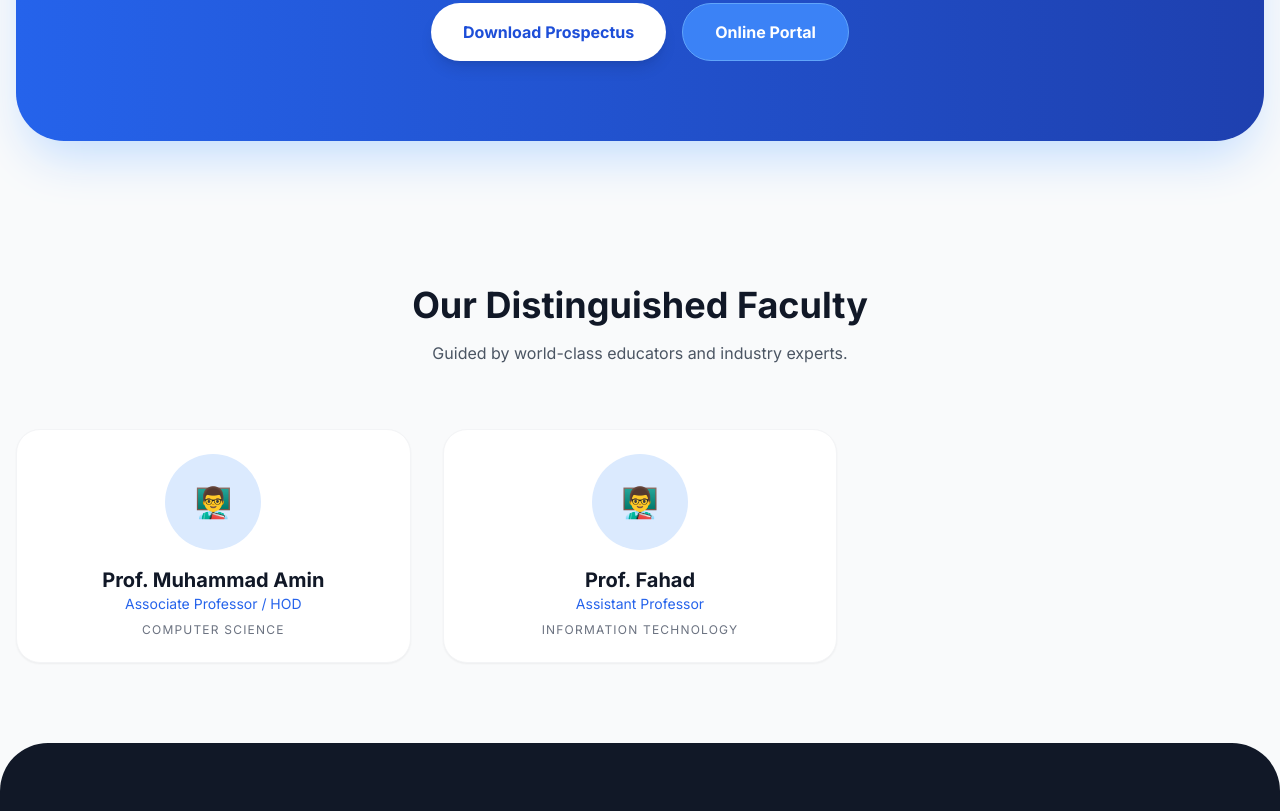
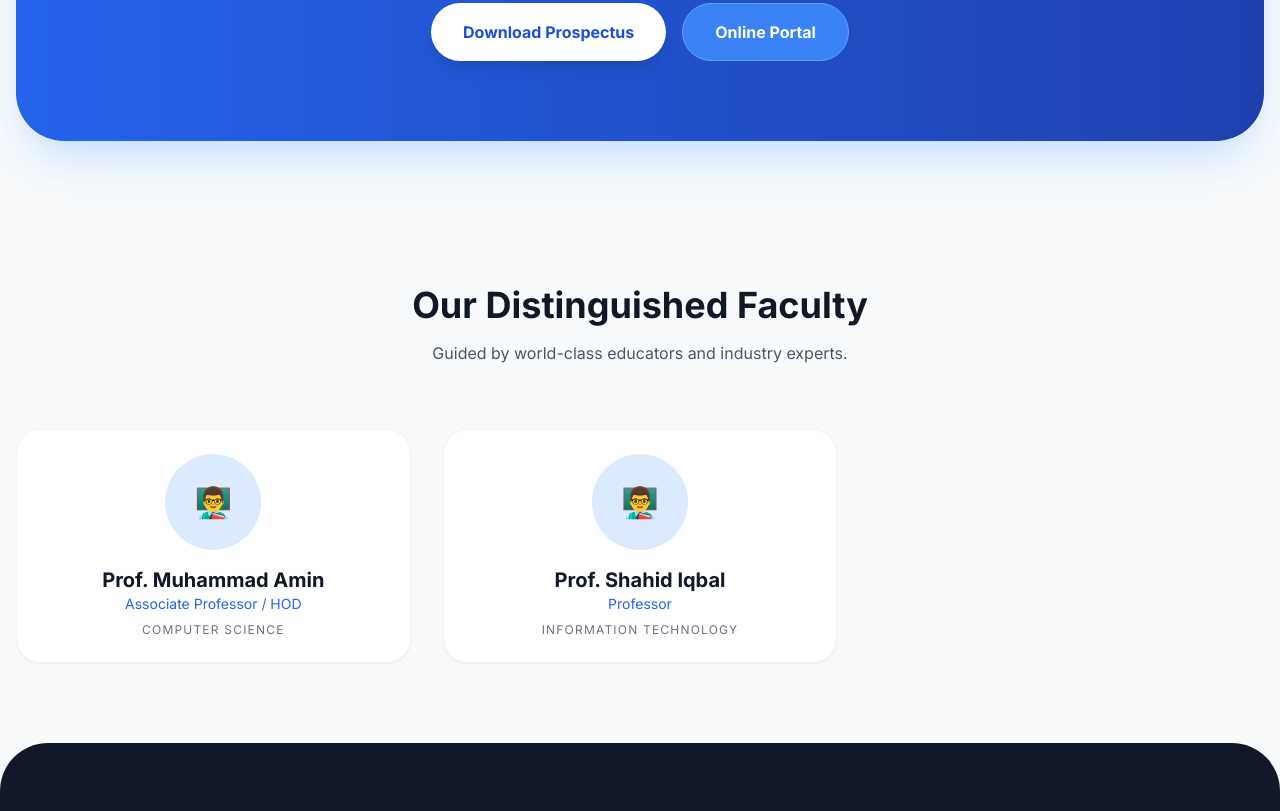
Before and after one commit to ThaheemAI/G-modern-portal, a website: page index.html in a window 1280 px wide. Shown: the part 1425-2236 px from the top of the page. Drawn offline with nearby package versions, Linux system fonts and the light colour scheme.

Commit message:
Replace HTML content with updated structure

```diff
--- a/index.html
+++ b/index.html
@@ -153,7 +153,7 @@
                 <h3
                   class="text-xl font-bold text-gray-900 group-hover:text-white mb-2"
                 >
-                  Information Technology
+                  Physics
                 </h3>
                 <p class="text-gray-600 group-hover:text-blue-100 text-sm">
                   Mastering networks and digital infrastructure.
@@ -195,8 +195,8 @@
             <!-- Faculty Card 2 -->
             <div class="bg-white p-6 rounded-3xl shadow-sm border border-gray-100 hover:shadow-xl transition-all text-center">
                 <div class="w-24 h-24 bg-blue-100 rounded-full mx-auto mb-4 flex items-center justify-center text-3xl">👨‍🏫</div>
-                <h3 class="font-bold text-xl text-gray-900">Prof. Fahad</h3>
-                <p class="text-blue-600 font-medium text-sm mb-2">Assistant Professor</p>
+                <h3 class="font-bold text-xl text-gray-900">Prof. Shahid Iqbal</h3>
+                <p class="text-blue-600 font-medium text-sm mb-2"> Professor</p>
                 <p class="text-gray-500 text-xs uppercase tracking-widest">Information Technology</p>
             </div>
         </div>
```
